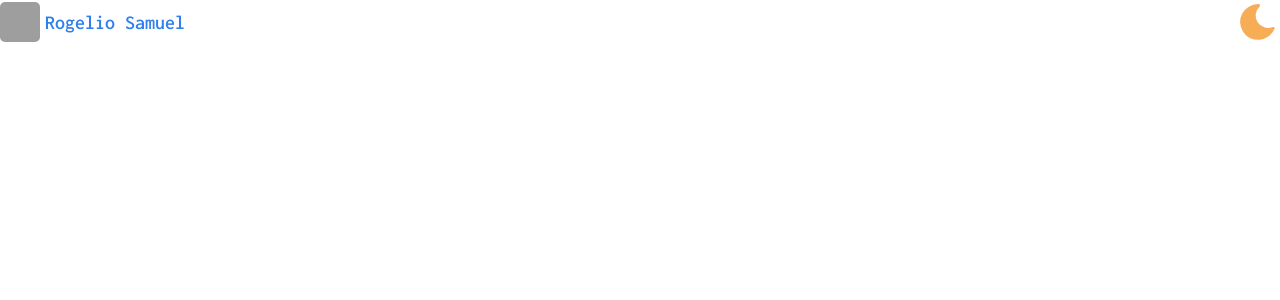
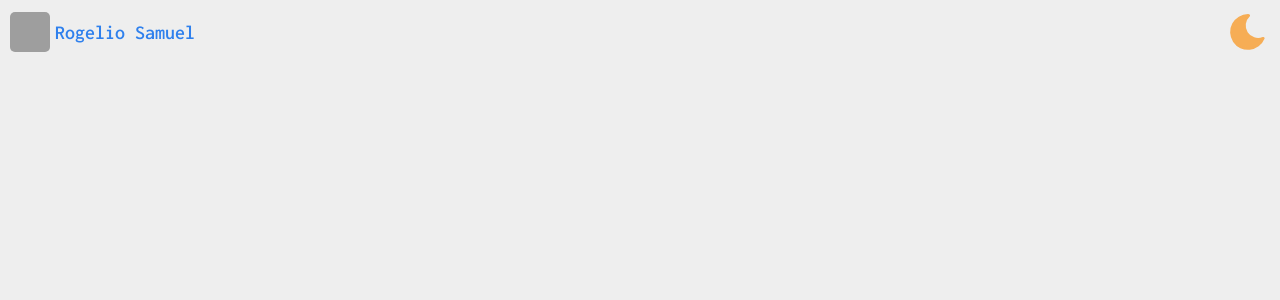
Before and after one commit to sam-621/rogeliosamuel.com, a React app: page / in a window 1280 px wide. Shown: the top 300 px of the page. Built offline with nearby package versions, Linux system fonts and the light colour scheme; grey boxes are pictures that could not be loaded.

Commit message:
[ADD] The dark and white mode to body element

```diff
--- a/src/App.jsx
+++ b/src/App.jsx
@@ -7,6 +7,15 @@ import ColorTheme from './context/ColorTheme';
 
 const App = () => {
   const [theme, setTheme] = useState(true);
+
+  if (theme) {
+    document.body.classList.remove('DarkMode');
+    document.body.classList.add('WhiteMode');
+  } else {
+    document.body.classList.remove('WhiteMode');
+    document.body.classList.add('DarkMode');
+  }
+
   return (
     <ColorTheme.Provider value={{ theme, setTheme }}>
       <BrowserRouter>
--- a/src/components/pages/Home.jsx
+++ b/src/components/pages/Home.jsx
@@ -6,12 +6,12 @@ import { TitleMobile } from '../molecules/';
 
 const Home = () => {
   const { theme, setTheme } = useContext(ColorTheme);
-  const color = theme ? 'Dark' : 'White';
+  const color = theme ? 'White' : 'Dark';
 
   return (
-    <div className={`Home-${color}`}>
+    <>
       <TitleMobile />
-    </div>
+    </>
   );
 };
 
--- a/src/styles/app.css
+++ b/src/styles/app.css
@@ -4,3 +4,11 @@ body {
   margin: 0;
   font-family: 'Inconsolata', monospace;
 }
+.WhiteMode {
+  transition: all 0.25s linear;
+  background-color: #eeeeee;
+}
+.DarkMode {
+  transition: all 0.25s linear;
+  background-color: #121212;
+}
--- a/src/styles/molecules/TitleMobile.css
+++ b/src/styles/molecules/TitleMobile.css
@@ -1,4 +1,5 @@
 .TitleMobile {
   display: flex;
   justify-content: space-between;
+  margin: 10px 10px 0 10px;
 }
--- a/src/styles/pages/Home.css
+++ b/src/styles/pages/Home.css
@@ -1,16 +1,8 @@
-.DarkMode {
-  background-color: black;
-  transition: all linear 0.25s;
+/* .Home-White {
+  transition: all 0.25s linear;
+  background-color: #eeeeee;
 }
-.WhiteMode {
-  background-color: white;
-  transition: all linear 0.25s;
-}
-.Dark {
-  color: white;
-  transition: all linear 0.25s;
-}
-.White {
-  color: black;
-  transition: all linear 0.25s;
-}
+.Home-Dark {
+  transition: all 0.25s linear;
+  background-color: #121212;
+} */
```
